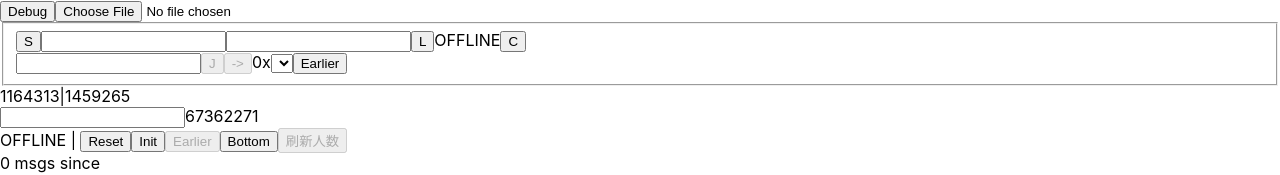
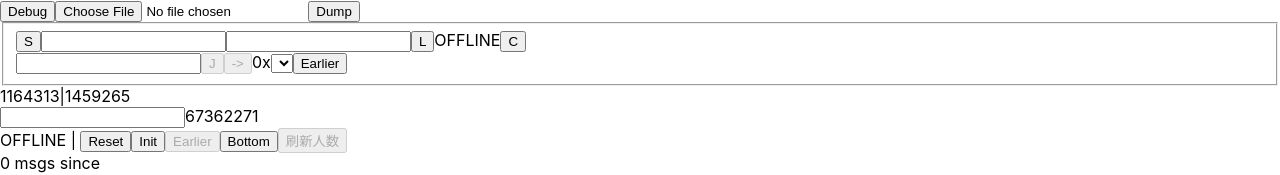
Before and after one commit to srand1/ro-pocket, a React (Create React App) app: page / in a window 1280 px wide. Shown: the top 175 px of the page. Built offline with nearby package versions, Linux system fonts and the light colour scheme.

Commit message:
dump msgs

```diff
--- a/src/Room.js
+++ b/src/Room.js
@@ -32,6 +32,7 @@ const toggleDescs = [
 const _p = (chatroom, method, opts) => new Promise((resolve, reject) => chatroom[method]({
 	...opts, done: (err, obj) => err ? reject(err) : resolve(obj),
 }));
+const json2url = json => URL.createObjectURL(new Blob([JSON.stringify(json)]));
 
 export const Room = props => {
 	const chatroomRef = useRef(null);
@@ -170,6 +171,13 @@ export const Room = props => {
 		console.log('rendering', new Date());
 		setMsgs(msgsSanitized);
 	};
+	const dump = () => {
+		const a = document.createElement('a');
+		a.href = json2url(msgsView);
+		a.download = `${roomId}.json`;
+		// a.click();
+		a.dispatchEvent(new MouseEvent('click'));
+	};
 
 	const deleted = new Set(msgsView.filter(
 		msg => msg.custom?.messageType === 'DELETE'
@@ -204,6 +212,7 @@ export const Room = props => {
 			<header>
 				<button onClick={debug}>Debug</button>
 				<input type="file" onChange={fileSelected} />
+				<button onClick={dump}>Dump</button>
 				<br />
 				<QchatCtrl qchatServerId={qchatServerId} qchatChannelId={qchatChannelId} onChange={setQchatServerId} onChannelChange={setQchatChannelId} onMsgs={setMsgs} />
 				{qchatServerId}|{qchatChannelId}
```
